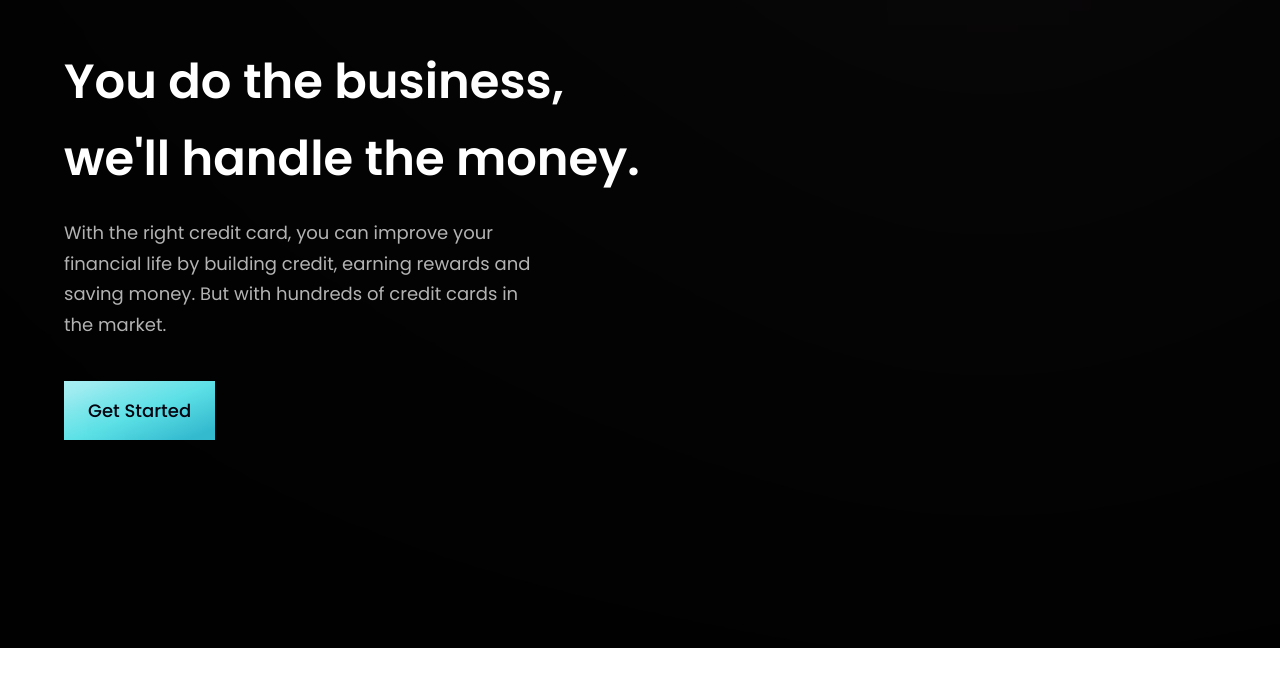
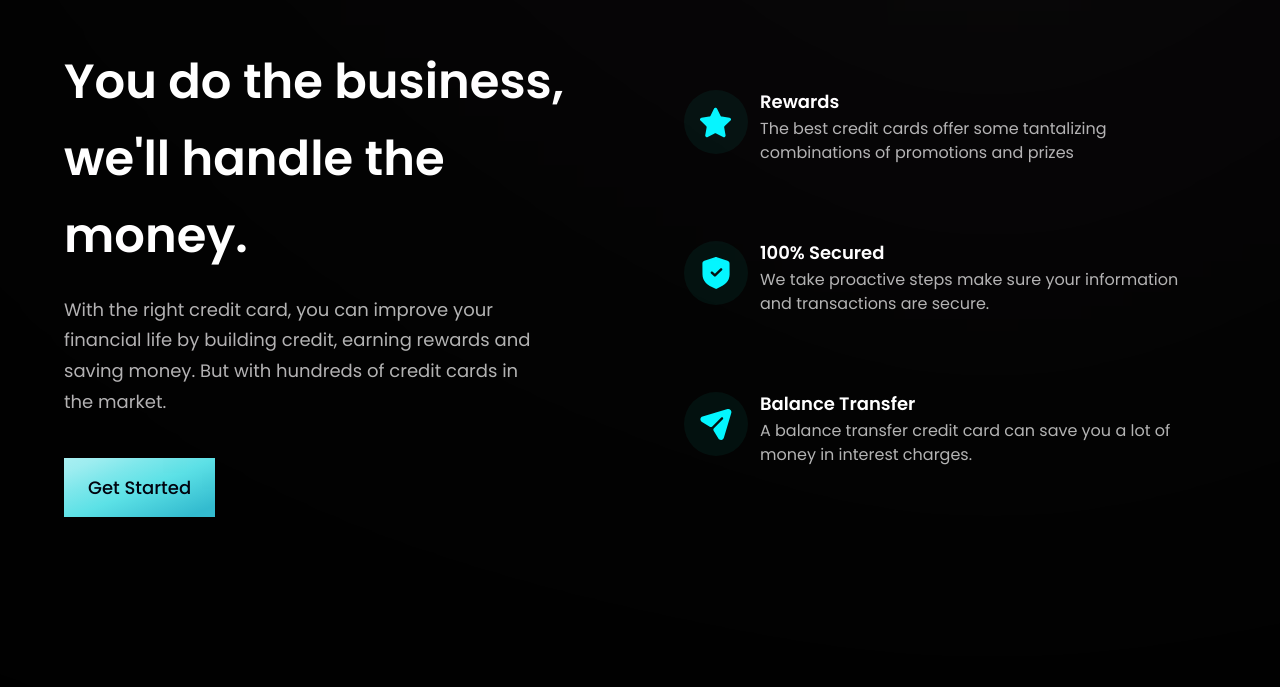
Before and after one commit to jahadtariq/modern-bank-app, a React (Vite) app: page / in a window 1280 px wide. Shown: the part 965-1652 px from the top of the page. Before the commit the page ends 1613 px from the top, so only its background shows below. Built offline with nearby package versions, Linux system fonts and the light colour scheme.

Commit message:
Completed Business Section

```diff
--- a/src/components/Business.jsx
+++ b/src/components/Business.jsx
@@ -1,6 +1,22 @@
 import { features } from "../constants";
 import styles, {layout} from "../style";
 import Button from "./Button";
+
+const FeatureCard = ({icon,title,content,index}) => (
+  <div className={`flex lfex-row p-6 rounded-[20px] ${index !== features.length-1 ? "mb-6":"mb-0"} feature-card`}>
+    <div className={`w-[64px] h-[64px] rounded-full ${styles.flexCenter} bg-dimBlue`}>
+      <img src={icon} alt="icon" className="w-[50%] h-[50%] object-contain"/>
+    </div>
+    <div className="flex flex-1 flex-col ml-3">
+      <h4 className="font-poppins font-semibold text-white text-[18px] leading-[23px] mb-1">
+        {title}
+      </h4>
+      <p className="font-poppins font-normal text-dimWhite text-[16px] leading-[24px] mb-1">
+        {content}
+      </p>
+    </div>
+  </div>
+);
 
 const Business = () => {
   return (
@@ -17,6 +33,13 @@
         </p>
         <Button styles="mt-10"/>
       </div>
+
+      <div className={`${layout.sectionImg} flex-col`}>
+        {features.map((feature,index) => (
+          <FeatureCard key={feature.id} {...feature} index={index}/>
+        ))}
+      </div>
+
     </section>
   )
 };
```
